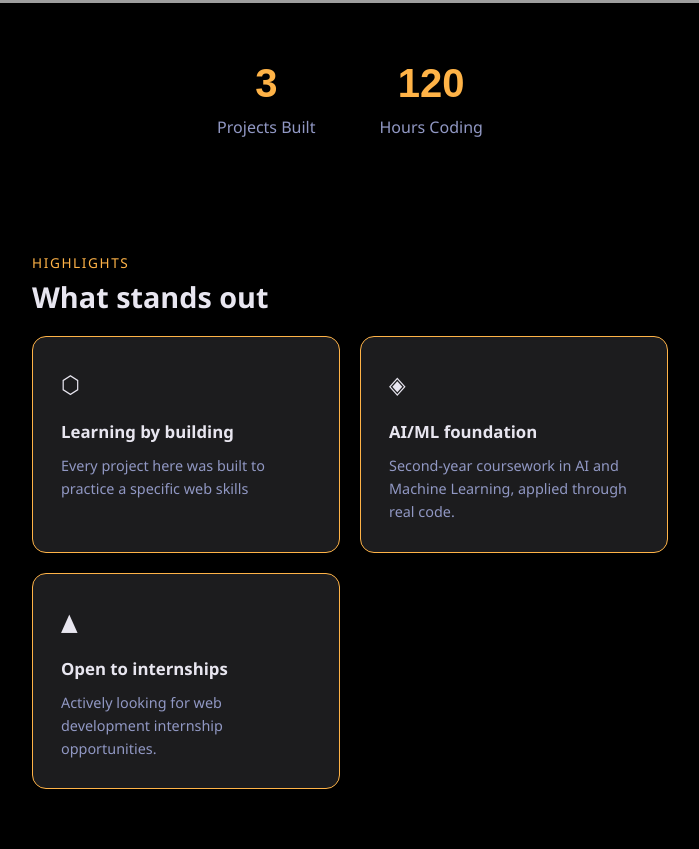
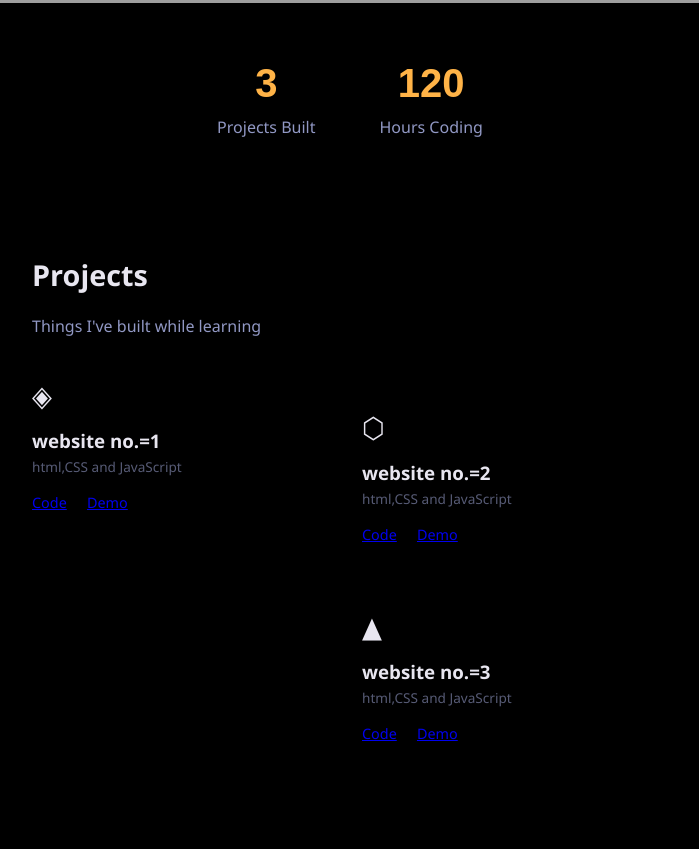
Before and after one commit to TANISHQ972/tanishq.github.io, a plain HTML site: page index.html in a window 1280 px wide. Shown: the part 831-1680 px from the top of the page, without its empty margins (290-989 px from the left). Drawn offline with Linux system fonts and the light colour scheme; grey boxes are pictures that could not be loaded.

Commit message:
Add files via upload

```diff
--- a/index.html
+++ b/index.html
@@ -48,6 +48,46 @@
         <div class="stat">
             <span class="stat-number" data-target="120">0</span>
             <p>Hours Coding</p>
+        </div>
+    </section>
+
+    <section id="projects">
+        <h2>Projects</h2>
+        <p class="section-hub">Things I've built while learning</p>
+
+        <div class="project-grid-1">
+            <div class="prject-card">
+                <div class="project-icon">◈</div>
+                <h3>website no.=1</h3>
+                <p class="project-tech">html,CSS and JavaScript</p>
+                <p></p>
+            <div class="project-links">
+                <a href="github-ki-link" target="_blank">Code</a>
+                <a href="demo-link of website" target="_blank">Demo</a>
+            </div>
+        </div>
+
+        <div class="project-grid-2">
+            <div class="prject-card">
+                <div class="project-icon">⬡</div>
+                <h3>website no.=2</h3>
+                <p class="project-tech">html,CSS and JavaScript</p>
+                <p></p>
+            <div class="project-links">
+                <a href="github-ki-link" target="_blank">Code</a>
+                <a href="demo-link of website" target="_blank">Demo</a>
+            </div>
+        </div>
+        <div class="project-grid-3">
+            <div class="prject-card">
+                <div class="project-icon">▲</div>
+                <h3>website no.=3</h3>
+                <p class="project-tech">html,CSS and JavaScript</p>
+                <p></p>
+            <div class="project-links">
+                <a href="github-ki-link" target="_blank">Code</a>
+                <a href="demo-link of website" target="_blank">Demo</a>
+            </div>
         </div>
     </section>
 
@@ -138,7 +178,7 @@
             <p class="footer-tagline">Built with HTML, CSS &amp; JS - no framework.</p>
         </div>
         <div class="footer-links">
-            <a href="mailto:tanishq_257193@saitm.ac.in">Email</a>
+            <a href="mailto:tanishq_257193@saitm.ac.in">🖂</a>
             <a href="https://github.com/TANISHQ972">Github</a>
             <a href="www.linkedin.com/in/tanishq-gupta-45973b41b">LinkidIn</a>
         </div>
--- a/style.css
+++ b/style.css
@@ -364,8 +364,8 @@
     flex-wrap: wrap;
     max-width: 700px;
     margin: 0 auto;
-    padding: 3rem 2rem;
-    border-top: 1px solid var(--border);
+    padding: 10rem 2rem;
+    border: none;
 }
 
 .footer-text{
@@ -420,3 +420,49 @@
     background: url("images/hero-bg.png") no-repeat center center;
     background-size: cover;
 }
+
+.project-grid-1 {
+    display: grid;
+    grid-template-columns: repeat(auto-fit, minmax(280px, 1fr));
+    gap: 1.5rem;
+    margin-top: 2rem;
+}
+.project-grid-2 {
+    display: grid;
+    grid-template-columns: repeat(auto-fit, minmax(280px, 1fr));
+    gap: 1.5rem;
+    margin-top: 2rem;
+}
+.project-grid-3 {
+    display: grid;
+    grid-template-columns: repeat(auto-fit, minmax(280px, 1fr));
+    gap: 1.5rem;
+    margin-top: 2rem;
+}
+
+
+.project-card {
+    border: 1px solid rgba(255, 255, 255, 0.1);
+    border-radius: 12px;
+    padding: 1.5rem;
+    transition: transform 0.2s ease,border-color 0.2s ease;
+}
+.project-card:hover {
+    transform: translateY(-4px);
+    border-color: rgba(255, 179, 71, 0.3);
+}
+
+.project-icon {
+    font-size: 1.8rem;
+    margin-bottom: 0.5rem;
+}
+
+.project-tech{
+    font-size: 0.85rem;
+    opacity: 0.6;
+    margin-bottom: 0.75rem;
+}
+.project-links a {
+    margin-right: 1rem;
+    font-size: 0.9rem;
+}
```
